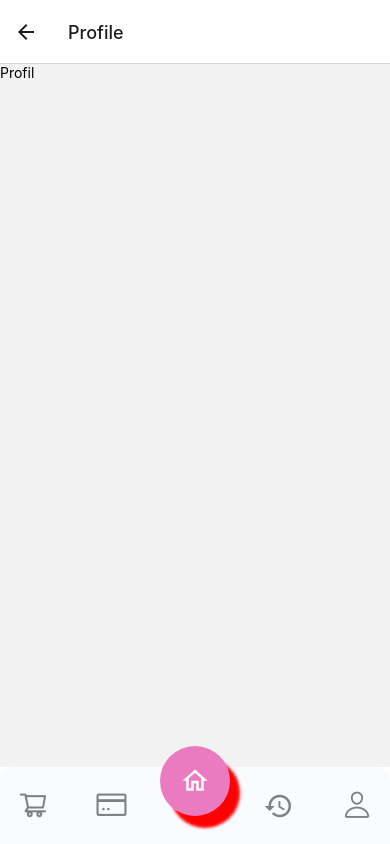
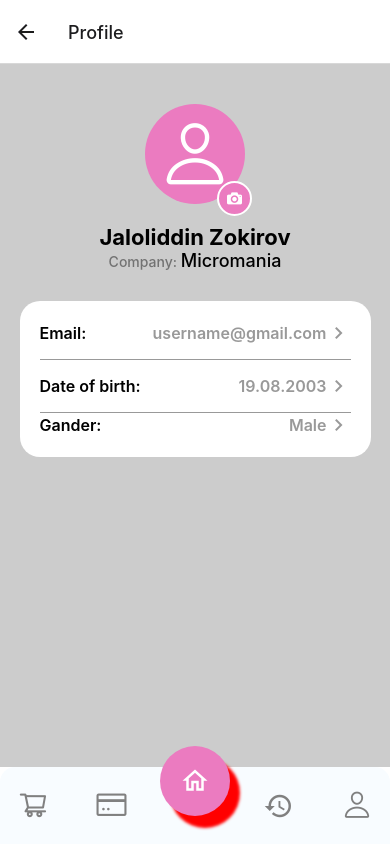
Before and after one commit to javohir12312/react-native-app, a React Native app: screen /Profile in a window 390 px wide. Built offline with nearby package versions, Linux system fonts and the light colour scheme.

Commit message:
Add profil stile

```diff
--- a/components/Footer/Footer.js
+++ b/components/Footer/Footer.js
@@ -1,7 +1,8 @@
 import React, { useState } from 'react'
 import { View, StyleSheet, TouchableOpacity } from 'react-native'
 import { useNavigation } from '@react-navigation/native';
-import { Ionicons } from '@expo/vector-icons'; import { MaterialCommunityIcons } from '@expo/vector-icons';
+import { Ionicons } from '@expo/vector-icons';
+import { MaterialCommunityIcons } from '@expo/vector-icons';
 import { useDispatch, useSelector } from 'react-redux';
 import { openHome } from '../../slice';
 import { AntDesign } from '@expo/vector-icons';
--- a/components/Profil/Profil.js
+++ b/components/Profil/Profil.js
@@ -1,12 +1,169 @@
-import React from 'react'
-import { Text, View } from 'react-native'
+import React, { useState } from 'react'
+import { Text, View, StyleSheet, Button, Modal } from 'react-native'
+import { Entypo, Ionicons } from '@expo/vector-icons';
+import { MaterialIcons } from '@expo/vector-icons';
+import { SafeAreaView } from 'react-native-safe-area-context';
 
 const Profil = () => {
+  const [visible, setVisible] = useState(false);
+  const show = () => setVisible(true);
+  const hide = () => setVisible(false);
   return (
-    <View>
-      <Text>Profil</Text>
+    <View style={style.box}>
+      <View style={style.top}>
+        <View style={style.avatar}>
+          <Ionicons name="ios-person-outline" size={70} color="white" />
+          <View style={style.avatar2Box}>
+            <Entypo style={style.avatar2} name="camera" size={15} color="white" />
+          </View>
+        </View>
+        <View style={style.text}>
+          <Text style={style.text1}>Jaloliddin Zokirov</Text>
+          <Text style={style.text2}>Company: <Text style={style.text3}>Micromania</Text></Text>
+        </View>
+      </View>
+      <View style={style.center}>
+
+        <View style={style.centerTop}>
+          <Text style={style.centerText1}>Email:</Text>
+          <View style={style.centerEmail}>
+            <Text style={style.email}>username@gmail.com</Text>
+            <MaterialIcons name="keyboard-arrow-right" size={24} color="#999" />
+          </View>
+        </View>
+
+        <View style={style.centerCenter}>
+          <Text style={style.centerText1}>Date of birth:</Text>
+          <View style={style.centerEmail}>
+            <Text style={style.email}>19.08.2003</Text>
+            <MaterialIcons name="keyboard-arrow-right" size={24} color="#999" />
+          </View>
+        </View>
+
+        <SafeAreaView >
+          <View style={style.centerBottom} onPress={show} >
+            <Text style={style.centerText1}>Gander:</Text>
+            <View style={style.centerEmail}>
+              <Text style={style.email}>Male</Text>
+              <MaterialIcons name="keyboard-arrow-right" size={24} color="#999" />
+            </View>
+          </View>
+
+          <Modal visible={visible}>
+            <SafeAreaView>
+              <Text>Salom</Text>
+              <Button title="Hide" onPress={hide} />
+            </SafeAreaView>
+          </Modal>
+        </SafeAreaView>
+
+      </View>
+      <View style={style.bottom}></View>
     </View>
   )
 }
 
 export default Profil
+
+const style = StyleSheet.create({
+  box: {
+    backgroundColor: "#ccc",
+    height: "100%",
+    alignItems: "center",
+  },
+  top: {
+    marginTop: 40,
+    alignItems: "center",
+    justifyContent: "center",
+  },
+  avatar: {
+    position: "relative",
+    width: 100,
+    height: 100,
+    alignItems: "center",
+    justifyContent: "center",
+    borderRadius: 50,
+    backgroundColor: "#EB7BC0",
+  },
+  avatar2Box: {
+    position: "absolute",
+    bottom: -12,
+    right: -7,
+    width: 35,
+    height: 35,
+    backgroundColor: "#EB7BC0",
+    borderRadius: 20,
+    alignItems: "center",
+    justifyContent: "center",
+    borderWidth: 2,
+    borderColor: "white",
+  },
+  avatar2: {
+
+  },
+  text: {
+    marginTop: 20,
+    alignItems: "center",
+  },
+  text1: {
+    fontSize: 22,
+    fontWeight: "700",
+    textAlign: "center",
+  },
+  text2: {
+    fontSize: 14,
+    fontWeight: "500",
+    color: "#727272",
+  },
+  text3: {
+    textAlign: "center",
+    fontSize: 18,
+    color: "#000",
+  },
+  center: {
+    width: "90%",
+    backgroundColor: "white",
+    marginTop: 30,
+    padding: 20,
+    borderRadius: 20,
+  },
+  centerTop: {
+    flexDirection: "row",
+    justifyContent: "space-between",
+    alignItems: "center",
+    paddingBottom: 14,
+    borderBottomWidth: 1,
+    borderBottomColor: "#999",
+  },
+  centerCenter: {
+    flexDirection: "row",
+    justifyContent: "space-between",
+    alignItems: "center",
+    paddingTop: 14,
+    paddingBottom: 14,
+    borderBottomWidth: 1,
+    borderBottomColor: "#999",
+  },
+  centerBottom: {
+    flexDirection: "row",
+    justifyContent: "space-between",
+    alignItems: "center",
+    // paddingTop: 14,
+  },
+  centerText1: {
+    fontWeight: "600",
+    fontSize: 16,
+  },
+  centerEmail: {
+    flexDirection: "row",
+    alignItems: "center",
+  },
+  email: {
+    fontWeight: "600",
+    fontSize: 16,
+    color: "#999",
+  },
+  bottom: {
+
+  }
+})
```
